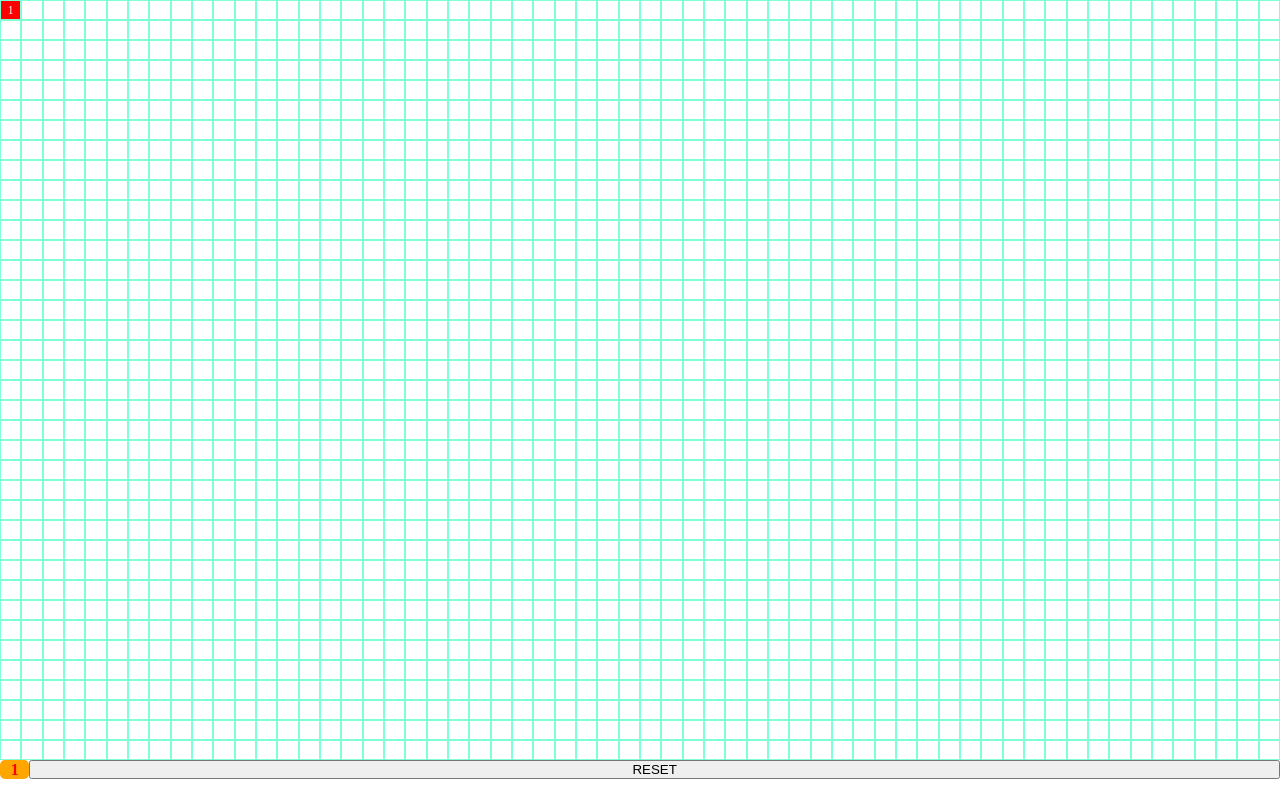
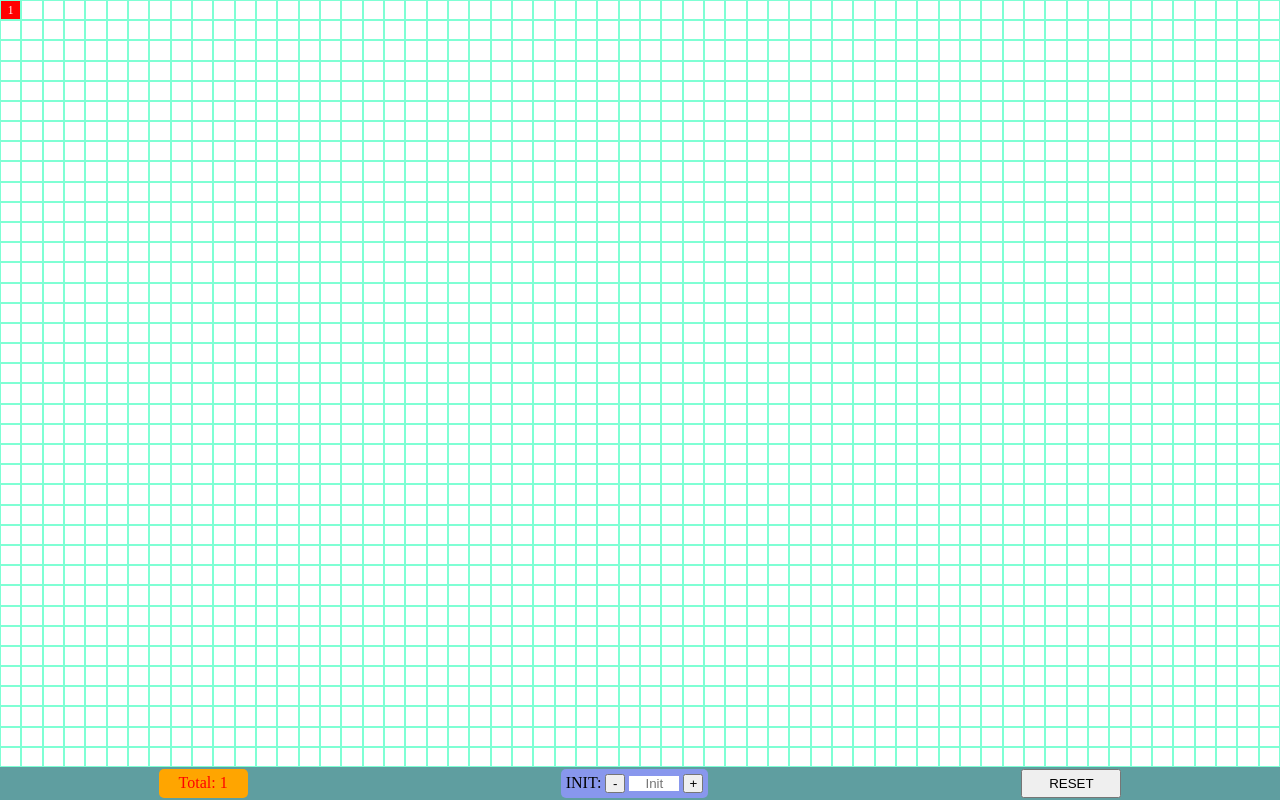
Before and after one commit to nadfri/squaregrid, a plain HTML site: page index.html in a window 1280 px wide. Both pictures are taken after a click on the element 10 px from the left and 10 px from the top of the page. Drawn offline with Linux system fonts and the light colour scheme.

Commit message:
Ajout valeur initial modifiable

```diff
--- a/index.html
+++ b/index.html
@@ -1,24 +1,31 @@
 <!DOCTYPE html>
 <html lang="fr">
-
-<head>
-    <meta charset="UTF-8">
-    <meta name="viewport" content="width=device-width, initial-scale=1.0">
+  <head>
+    <meta charset="UTF-8" />
+    <meta name="viewport" content="width=device-width, initial-scale=1.0" />
     <title>Grille de Factorisation</title>
-    <link rel="stylesheet" href="style.css">
+    <link rel="stylesheet" href="style.css" />
     <script defer src="script.js"></script>
     <script defer src="primes.js"></script>
+  </head>
 
-</head>
-
-<body>
-    <div class="container" id="container">
-    </div>
+  <body>
+    <div class="container" id="container"></div>
 
     <div class="options">
-        <div id="compteur">0</div><button id="reset">RESET</button>
+      <div class="compteur">
+        <span>Total:</span>
+        <span id="compteur">0</span>
+      </div>
+
+      <div class="container-input">
+        <label for="init">INIT:</label>
+        <button id="moins">-</button>
+        <input type="text" placeholder="Init" id="init" />
+        <button id="plus">+</button>
+      </div>
+
+      <button id="reset">RESET</button>
     </div>
-
-</body>
-
+  </body>
 </html>
--- a/script.js
+++ b/script.js
@@ -3,46 +3,60 @@
 const div = document.createElement("div");
 div.className = "box";
 
-for(let i=0;i<2280;i++) container.appendChild(div.cloneNode(true));
+for (let i = 0; i < 2280; i++) container.appendChild(div.cloneNode(true));
 
-const boxs  = document.querySelectorAll(".box");
+const boxs = document.querySelectorAll(".box");
 let state;
 
 //Fonction de gestion des boxs
-function handlerBox(box)
-{
-    box.className = (state == "box")? "ball":"box";
-    //box.className = (box.className == "box")? "ball" : "box";
+function handlerBox(box) {
+  box.className = state == "box" ? "ball" : "box";
+  updateDisplay();
+}
+
+const updateDisplay = () => {
   const balls = document.querySelectorAll(".ball");
   compteur.textContent = balls.length;
-    let count = 1;
+  let count = init.value || 1;
 
-    for (let ball of balls)
-    {
+  for (let ball of balls) {
     ball.textContent = count;
-        if(primes.includes(count))
-        ball.classList.add("prime");
+    if (primes.includes(Math.abs(count))) ball.classList.add("prime");
     else ball.classList.remove("prime");
     count++;
-
   }
-}
+};
 
 //Gestion du clic
 for (let box of boxs) box.onclick = () => handlerBox(box);
+//Gestion du init
+init.oninput = updateDisplay;
+moins.onclick = () => {
+  init.value--;
+  updateDisplay();
+};
+plus.onclick = () => {
+  init.value++;
+  updateDisplay();
+};
 
 //Gestion de l'event mousemove + mousedown
 let down = false;
-document.onmousedown = (e) => {down = true; state = e.target.className;};
+document.onmousedown = (e) => {
+  down = true;
+  state = e.target.className;
+};
 //save state of first box
 
-document.onmouseup   = () => down = false;
+document.onmouseup = () => (down = false);
 
-for(let box of boxs) box.onmousemove = () => {if(down) handlerBox(box)};
+for (let box of boxs)
+  box.onmousemove = () => {
+    if (down) handlerBox(box);
+  };
 //Bouton Reset de la grille
-reset.onclick = () =>
-{
+reset.onclick = () => {
   const balls = document.querySelectorAll(".ball");
   compteur.textContent = 0;
-    for(let ball of balls) ball.className = "box";
+  for (let ball of balls) ball.className = "box";
 };
--- a/style.css
+++ b/style.css
@@ -1,18 +1,24 @@
-*{
-    margin:0;
+* {
+  margin: 0;
   padding: 0;
 }
-.container{
-    width: 100vw;
-    height: 95vh;
+
+html,body{
+    height: 100%;
+    display: flex;
+    flex-direction: column;
+}
+.container {
+    flex:1;
   display: grid;
   grid-template-columns: repeat(60, 1fr);
   grid-template-rows: repeat(38, 1fr);
-    user-select:none;
+  user-select: none;
   color: white;
 }
 
-.box,.ball{
+.box,
+.ball {
   font-size: 0.9vw;
   display: flex;
   justify-content: center;
@@ -22,30 +28,47 @@
   border: solid 1px aquamarine;
 }
 
-.ball{
+.ball {
   /* border-radius: 50%; */
   background-color: red;
 }
 
-.prime{
+.prime {
   background-color: blue;
 }
 
-#compteur{
+.compteur {
   color: red;
-    width: 30px;
-    font-weight: bold;
   background-color: orange;
   border-radius: 5px;
-    display: flex;
-    justify-content: center;
-    align-items: center;
+  padding: 5px 20px;
 }
 
-.options{
+.options {
+  padding: 2px;
   display: flex;
+  justify-content: space-around;
+  background-color: cadetblue;
 }
 
-button{
-    width: 100%;
+
+.container-input {
+    border-radius: 5px;
+    background-color: #8897ed;
+    padding: 5px;
 }
+
+#reset {
+  width: 100px;
+}
+
+#moins,#plus{
+    width: 20px;
+}
+input {
+  border: none;
+  width: 50px;
+  color: blue;
+  outline: none;
+  text-align: center;
+}
```
Lines whose indentation alone changed are shown as unchanged.
